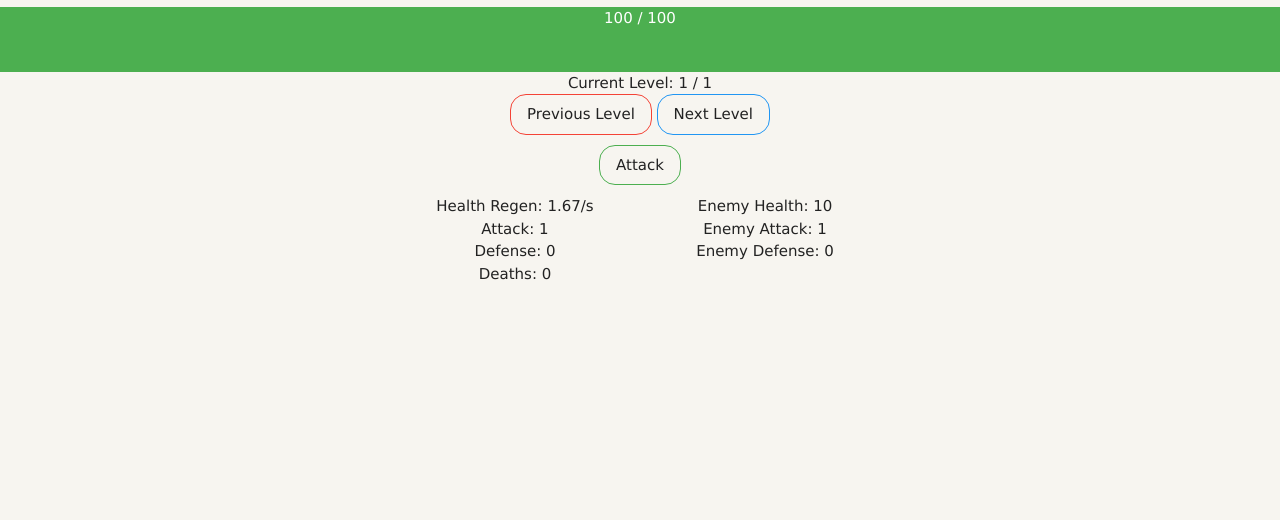
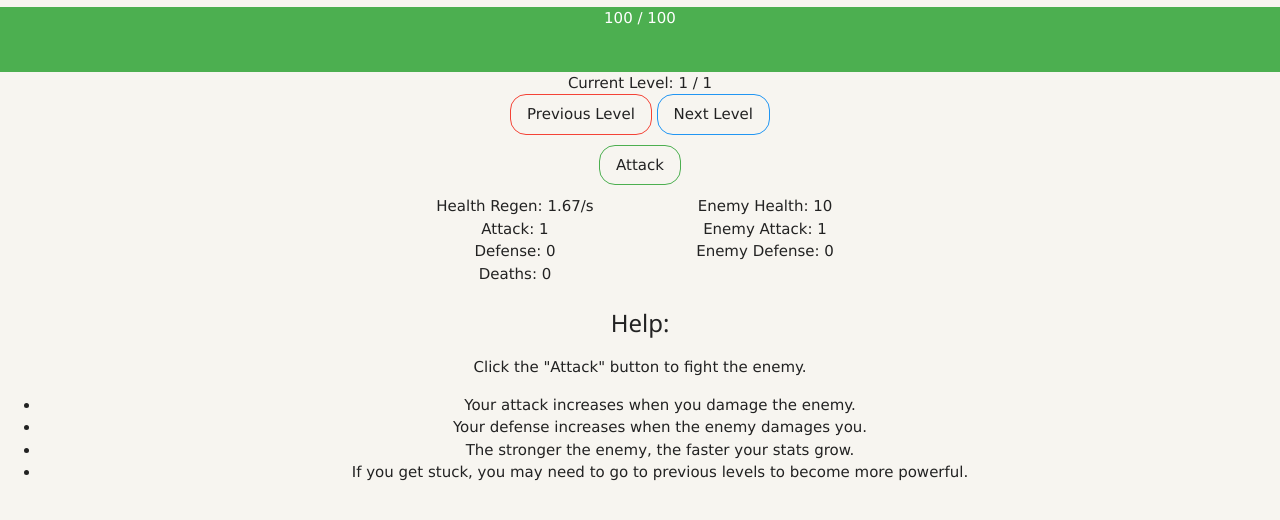
Before and after one commit to mccanndt/gbs-clicker, a plain HTML site: page index.html in a window 1280 px wide. Shown: the part 118-638 px from the top of the page. Drawn offline with nearby package versions, Linux system fonts and the light colour scheme; a web font is replaced by a local one.

Commit message:
Added a help section

```diff
--- a/index.html
+++ b/index.html
@@ -39,6 +39,18 @@
       </div>
       <div id="clear"></div>
     </div>
+    <div>
+      <h3>Help:</h3>
+      <p>
+        Click the "Attack" button to fight the enemy.
+      </p>
+      <ul>
+        <li>Your attack increases when you damage the enemy.</li>
+        <li>Your defense increases when the enemy damages you.</li>
+        <li>The stronger the enemy, the faster your stats grow.</li>
+        <li>If you get stuck, you may need to go to previous levels to become more powerful.</li>
+      </ul>
+    </div>
 
   </body>
 </html>
--- a/styles.css
+++ b/styles.css
@@ -27,6 +27,7 @@ body {
 
 .container {
   width: 450px;
+  height: 100px;
   margin: auto;
 }
 
```
